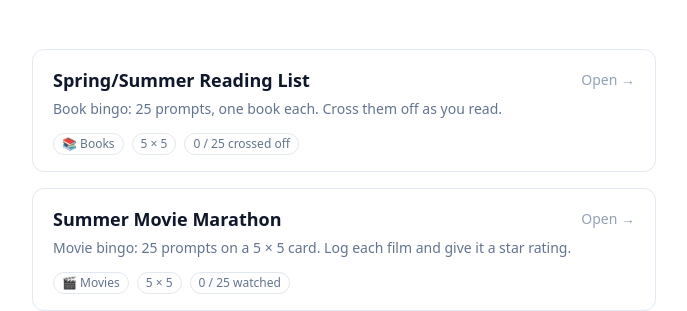
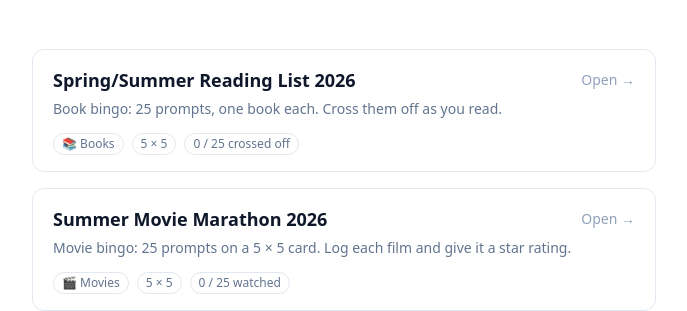
Before and after one commit to LachieDaly/LachieDaly.github.io, a Next.js app: page /bingo in a window 1280 px wide. Shown: the part 204-515 px from the top of the page, without its empty margins (296-983 px from the left). Built offline with nearby package versions, Linux system fonts and the light colour scheme.

Commit message:
Add 2026 to bingo board titles
Co-Authored-By: Claude Opus 5.5 <noreply@anthropic.com>
Claude-Session: https://claude.ai/code/session_01HLoQQnSdnJzw7eLQHtvaFm

```diff
--- a/app/bingo/boards.ts
+++ b/app/bingo/boards.ts
@@ -33,7 +33,7 @@ export const BINGO_BOARDS: BingoBoard[] = [
   {
     slug: "spring-summer-2026",
     kind: "book",
-    title: "Spring/Summer Reading List",
+    title: "Spring/Summer Reading List 2026",
     description:
       "Book bingo: 25 prompts, one book each. Cross them off as you read.",
     size: 5,
@@ -91,7 +91,7 @@ export const BINGO_BOARDS: BingoBoard[] = [
   {
     slug: "movie-marathon-2026",
     kind: "movie",
-    title: "Summer Movie Marathon",
+    title: "Summer Movie Marathon 2026",
     description:
       "Movie bingo: 25 prompts on a 5 × 5 card. Log each film and give it a star rating.",
     size: 5,
```
